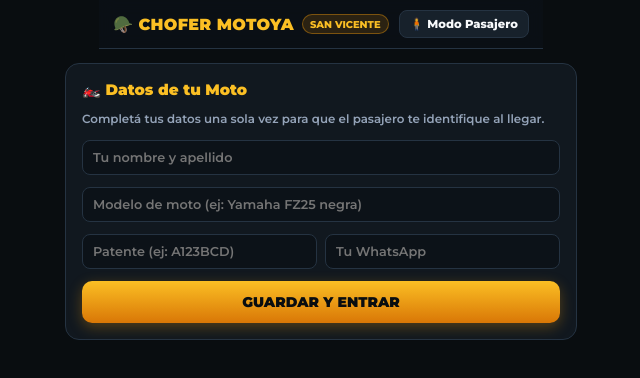
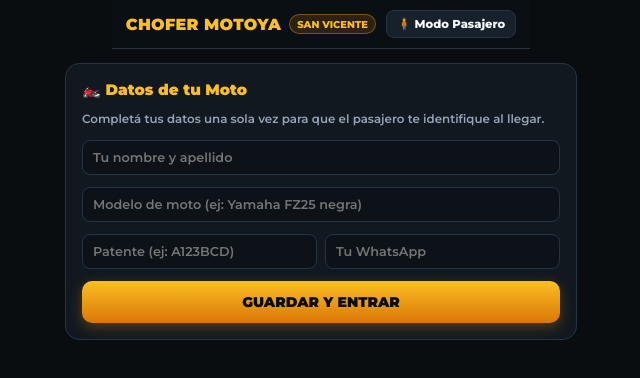
Before and after one commit to kevinbenke0-max/moto-sanvicente, a plain HTML site: page conductor.html in a window 1280 px wide. Shown: the whole page, without its empty margins (319-959 px from the left). Drawn offline with Linux system fonts and the light colour scheme.

Commit message:
Update conductor.html

```diff
--- a/conductor.html
+++ b/conductor.html
@@ -14,7 +14,7 @@
     <!-- BARRA SUPERIOR -->
     <header class="app-topbar">
         <div class="brand-group">
-            <span class="brand-logo">🪖 CHOFER MOTOYA</span>
+            <span class="brand-logo"> CHOFER MOTOYA</span>
             <span class="city-tag">SAN VICENTE</span>
         </div>
         <a href="index.html" class="mode-switch-link">🧍 Modo Pasajero</a>
```
